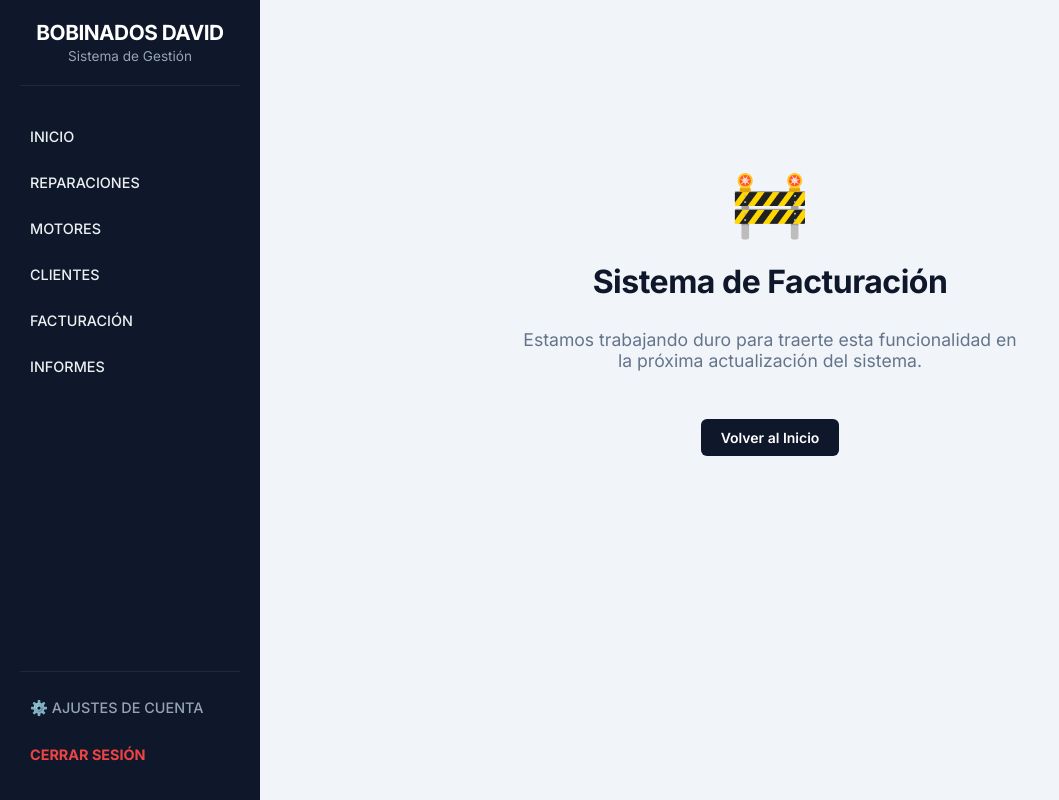
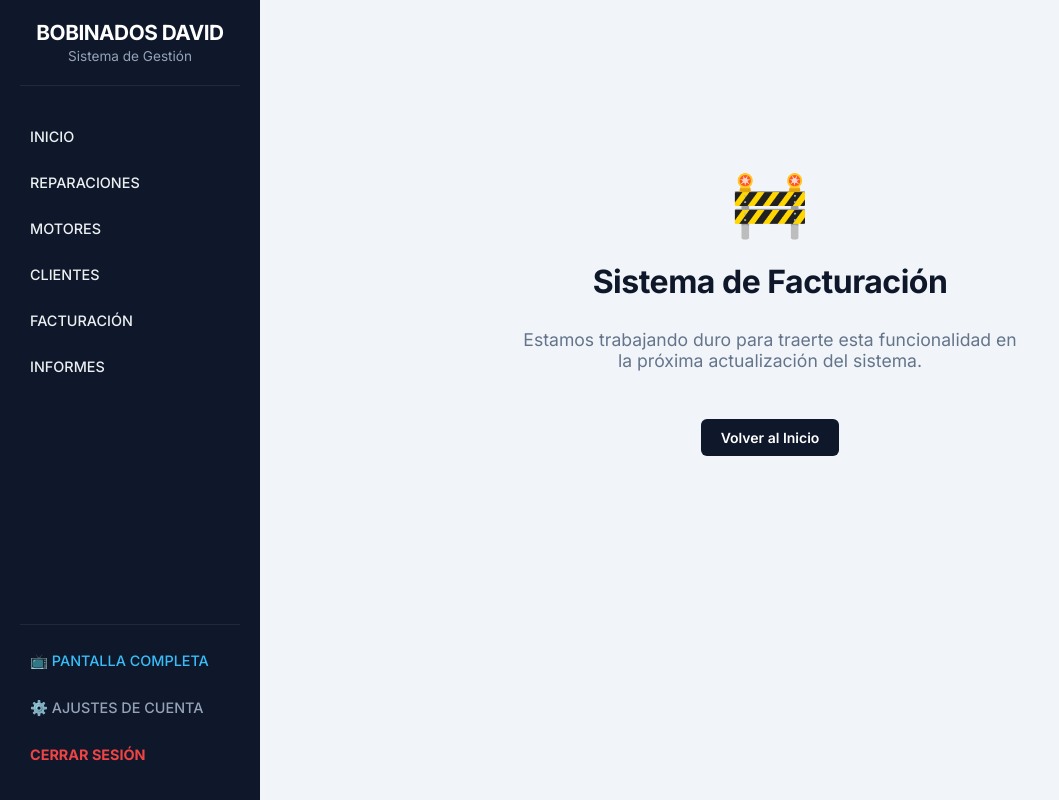
Before and after one commit to tomasvallejos1/gestor-taller, a React (Vite) app in the folder client/: page /sistema/facturacion in a window 1280 px wide. Shown: the whole page, without its empty margins (0-1059 px from the left). Built offline with nearby package versions, Linux system fonts and the light colour scheme; no server answers; sample sign-in values are in the browser's storage.

Commit message:
se agrego un boton de pantalla completa

```diff
--- a/client/src/components/Sidebar.jsx
+++ b/client/src/components/Sidebar.jsx
@@ -1,9 +1,10 @@
-import React, { useContext } from 'react';
+import React, { useContext, useState } from 'react';
 import { Link } from 'react-router-dom';
 import { AuthContext } from '../context/AuthContext';
 
 const Sidebar = ({ isOpen, closeMenu }) => {
   const { logout } = useContext(AuthContext);
+  const [isFullscreen, setIsFullscreen] = useState(false);
 
   const sidebarStyle = {
     height: '100vh',
@@ -28,7 +29,12 @@ const Sidebar = ({ isOpen, closeMenu }) => {
     fontSize: '0.9rem',
     fontWeight: '500',
     transition: 'background 0.2s',
-    cursor: 'pointer'
+    cursor: 'pointer',
+    background: 'transparent',
+    border: 'none',
+    width: '100%',
+    textAlign: 'left',
+    fontFamily: 'inherit'
   };
 
   const handleLogout = (e) => {
@@ -37,9 +43,25 @@ const Sidebar = ({ isOpen, closeMenu }) => {
     logout();
   };
 
+  // --- FUNCIÓN PANTALLA COMPLETA ---
+  const toggleFullScreen = () => {
+    if (!document.fullscreenElement) {
+      document.documentElement.requestFullscreen().then(() => {
+        setIsFullscreen(true);
+      }).catch((err) => {
+        console.log(`Error al intentar pantalla completa: ${err.message}`);
+      });
+    } else {
+      if (document.exitFullscreen) {
+        document.exitFullscreen();
+        setIsFullscreen(false);
+      }
+    }
+    closeMenu(); // Cerramos el menú en móvil para ver el resultado
+  };
+
   return (
     <>
-      {/* El Sidebar en sí */}
       <div className={`sidebar ${isOpen ? 'open' : ''}`} style={sidebarStyle}>
 
         {/* LOGO */}
@@ -50,7 +72,7 @@ const Sidebar = ({ isOpen, closeMenu }) => {
           </Link>
         </div>
 
-        {/* NAVEGACIÓN PRINCIPAL */}
+        {/* NAVEGACIÓN */}
         <nav style={{ display: 'flex', flexDirection: 'column', flex: 1 }}>
           <Link to="/sistema/home" style={linkStyle} onClick={closeMenu}>INICIO</Link>
           <Link to="/sistema/reparaciones" style={linkStyle} onClick={closeMenu}>REPARACIONES</Link>
@@ -60,31 +82,34 @@ const Sidebar = ({ isOpen, closeMenu }) => {
           <Link to="/sistema/informes" style={linkStyle} onClick={closeMenu}>INFORMES</Link>
         </nav>
 
-        {/* ZONA INFERIOR: AJUSTES Y SALIDA */}
+        {/* ZONA INFERIOR */}
         <div style={{ borderTop: '1px solid #1e293b', paddingTop: '15px' }}>
 
-           {/* AJUSTES DE CUENTA */}
+           {/* BOTÓN PANTALLA COMPLETA */}
+           <button onClick={toggleFullScreen} style={{...linkStyle, color: '#38bdf8'}}>
+             {isFullscreen ? '🔽 SALIR PANTALLA COMPLETA' : '📺 PANTALLA COMPLETA'}
+           </button>
+
+           {/* AJUSTES */}
            <Link to="/sistema/ajustes" style={{...linkStyle, color: '#94a3b8'}} onClick={closeMenu}>
              ⚙️ AJUSTES DE CUENTA
            </Link>
 
-           {/* CERRAR SESIÓN (Sin emoji y Bold fuerte) */}
-           <a
-             href="#"
+           {/* SALIR */}
+           <button
              style={{
                ...linkStyle,
                color: '#ef4444',
                marginTop: '5px',
-               fontWeight: '800' // <--- Bien negrita
+               fontWeight: '800'
              }}
              onClick={handleLogout}
            >
              CERRAR SESIÓN
-           </a>
+           </button>
         </div>
       </div>
 
-      {/* Overlay para móvil */}
       <div className={`overlay ${isOpen ? 'show' : ''}`} onClick={closeMenu}></div>
     </>
   );
```
